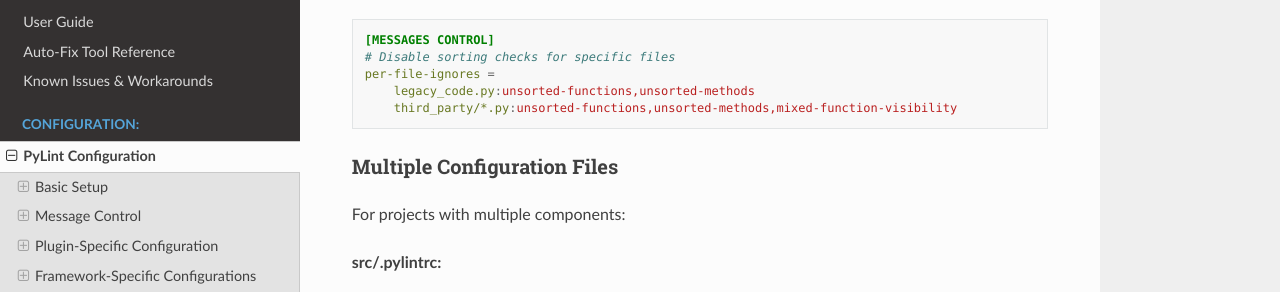
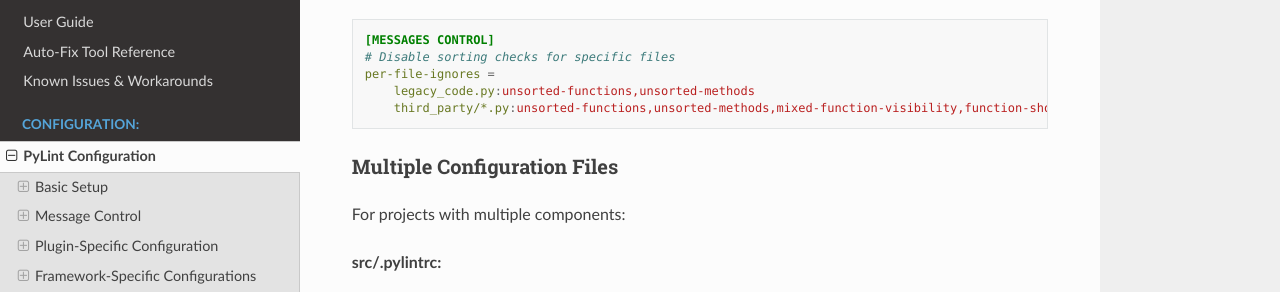
Before and after one commit to hakonhagland/pylint-sort-functions, a Sphinx documentation site: the page built from docs/pylintrc.rst, in a window 1280 px wide and 1400 px high, scrolled down 8013 px. Shown: the part 159-451 px from the top of the window. Built offline with Sphinx 7.4.7 and the Read the Docs theme 3.1.0, drawn with Linux system fonts in a browser that asks for light colours.

```diff
--- a/docs/pylintrc.rst
+++ b/docs/pylintrc.rst
@@ -430,7 +430,7 @@ Use PyLint's standard per-file configuration:
    # Disable sorting checks for specific files
    per-file-ignores =
        legacy_code.py:unsorted-functions,unsorted-methods
-       third_party/*.py:unsorted-functions,unsorted-methods,mixed-function-visibility
+       third_party/*.py:unsorted-functions,unsorted-methods,mixed-function-visibility,function-should-be-private
 
 Multiple Configuration Files
 ~~~~~~~~~~~~~~~~~~~~~~~~~~~~
```
Also changed, not shown: other parts of docs/pylintrc.rst (+1 -1 lines).
